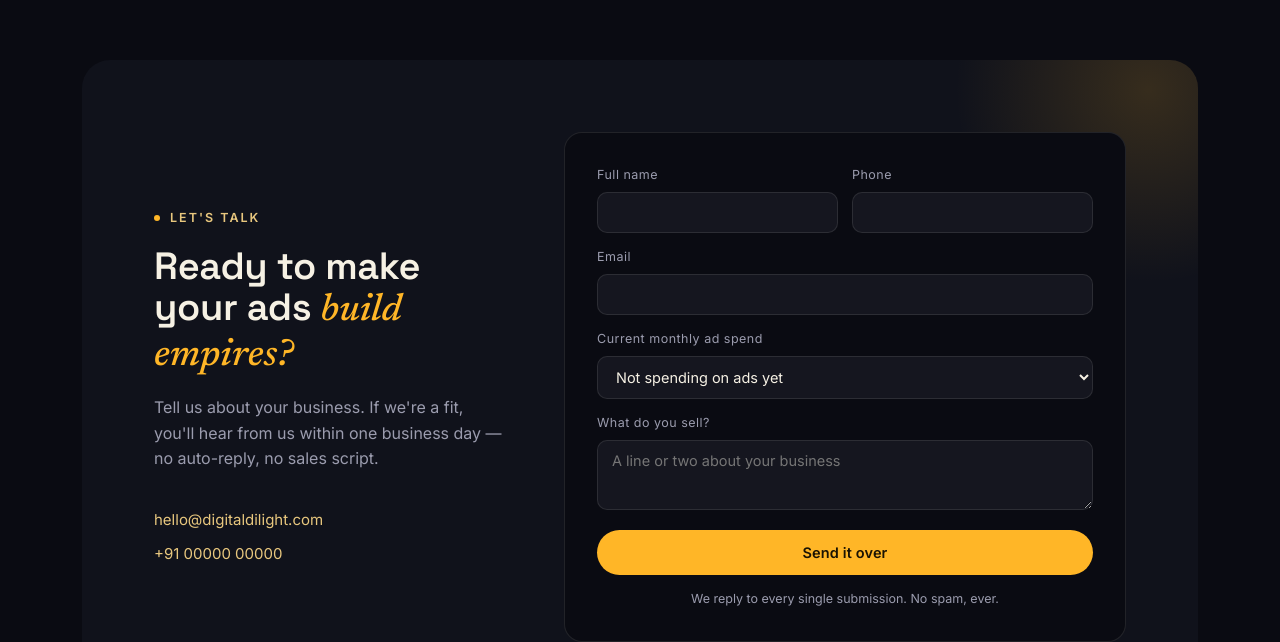
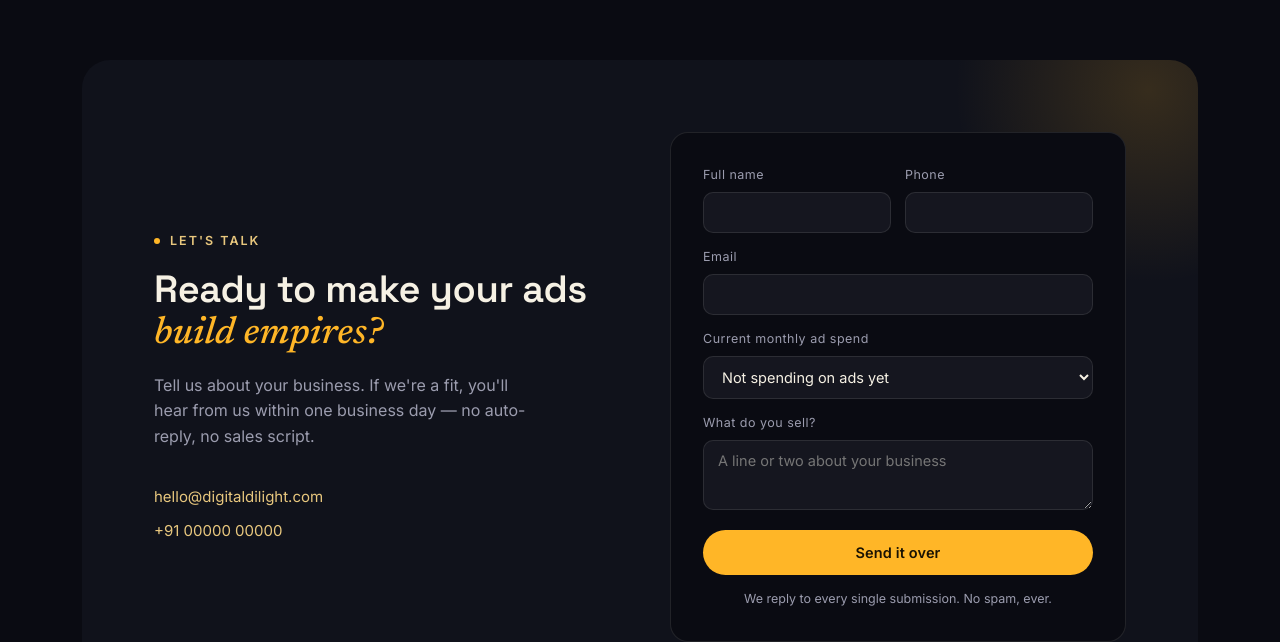
Before and after one commit to digitaldilight/Digital-Dilight-Website, a React (Vite) app: page / in a window 1280 px wide. Shown: the part 4823-5465 px from the top of the page. Built offline with nearby package versions, Linux system fonts and the light colour scheme.

Commit message:
Fix mobile header overlap, hamburger cutout, and contact form overflow alignment

```diff
--- a/src/index.css
+++ b/src/index.css
@@ -610,6 +610,8 @@ body.nav-open .burger span:nth-child(3) {
   letter-spacing: 0.04em;
 }
 .field input, .field select, .field textarea {
+  width: 100%;
+  box-sizing: border-box;
   background: var(--panel);
   border: 1px solid var(--line);
   border-radius: 10px;
@@ -768,6 +770,9 @@ footer {
   .nav-cta .btn-ghost {
     display: none;
   }
+  .nav-cta .btn-solid {
+    display: none; /* Hide header CTA on mobile to avoid overlap & hamburger cutout */
+  }
   .burger {
     display: block;
   }
@@ -819,7 +824,10 @@ footer {
     flex-direction: column;
     align-items: stretch;
     gap: 40px;
-    padding: 44px 28px;
+    padding: 32px 16px; /* Reduced to fit mobile viewport */
+  }
+  .form-card {
+    padding: 24px 20px; /* Reduced to fit mobile viewport and prevent horizontal scroll */
   }
   .form-row {
     grid-template-columns: 1fr;
```
